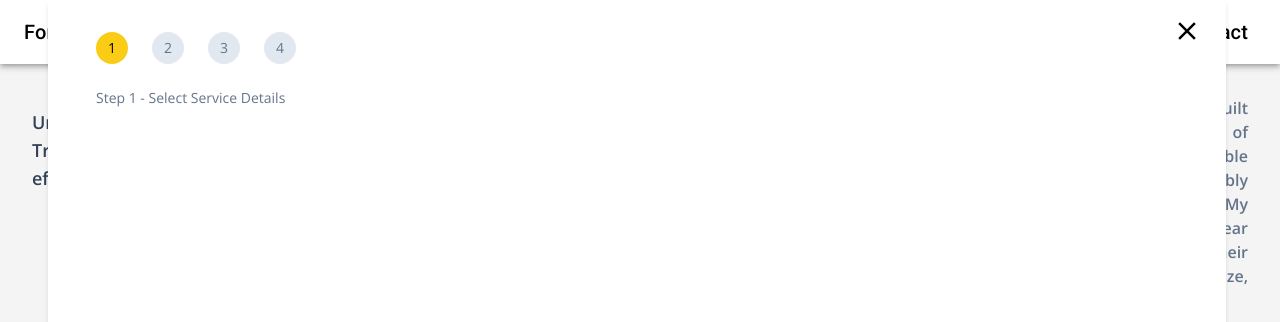
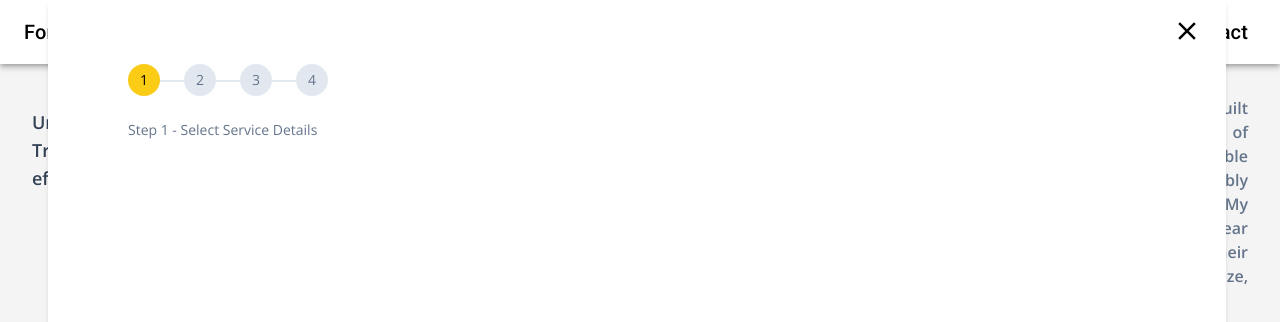
Before and after one commit to amankashyap004/form-traverse, a React (Vite) app: page / in a window 1280 px wide. Both pictures are taken after a click on the element "BOOKING CLEANING". Shown: the top 322 px of the page. Built offline with nearby package versions, Linux system fonts and the light colour scheme.

Commit message:
add some features in step progress

```diff
--- a/src/components/StepProgress.jsx
+++ b/src/components/StepProgress.jsx
@@ -8,14 +8,15 @@ const StepProgress = () => {
    };
 
    return (
-      <section className="flex justify-start items-start flex-col">
-         <div className="flex justify-center items-center mb-4">
+      <section className="flex justify-start items-start flex-col relative w-full">
+         <div className="h-0.5 bg-slate-200 w-[10rem] top-4 left-2 absolute"></div>
+         <div className="flex justify-center items-center absolute mb-4">
             <StepNumberIndicator step={1} activeStep={activeStep} onClick={handleClick} />
             <StepNumberIndicator step={2} activeStep={activeStep} onClick={handleClick} />
             <StepNumberIndicator step={3} activeStep={activeStep} onClick={handleClick} />
             <StepNumberIndicator step={4} activeStep={activeStep} onClick={handleClick} />
          </div>
-         <div className="mt-2 text-slate-500 text-sm">
+         <div className="mt-14 text-slate-500 text-sm">
             <StepParagraph activeStep={activeStep} />
          </div>
       </section>
--- a/src/pages/FormPage.jsx
+++ b/src/pages/FormPage.jsx
@@ -6,7 +6,7 @@ const FormPage = ({ isFormPage, setIsFormPage }) => {
    return (
       <>
          {isFormPage ? (
-            <div className="bg-white shadow-md w-[92%] h-full absolute top-0 mx-8 ">
+            <div className="bg-white shadow-md w-[92%] h-full absolute top-0 mx-8 p-8 ">
                <section
                   className="absolute right-2 top-2 px-4 py-2 cursor-pointer"
                   onClick={() => setIsFormPage(!isFormPage)}
```
